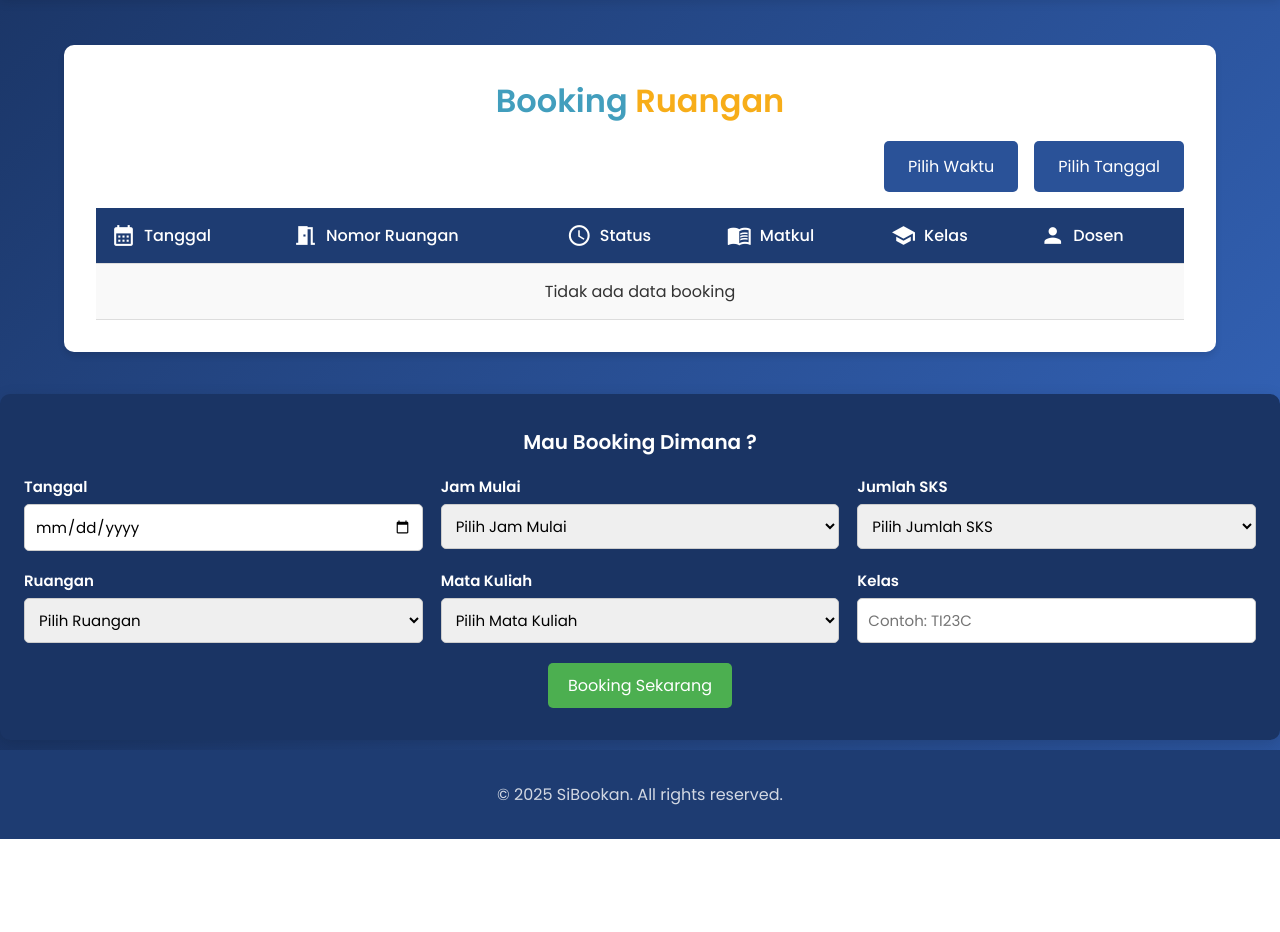
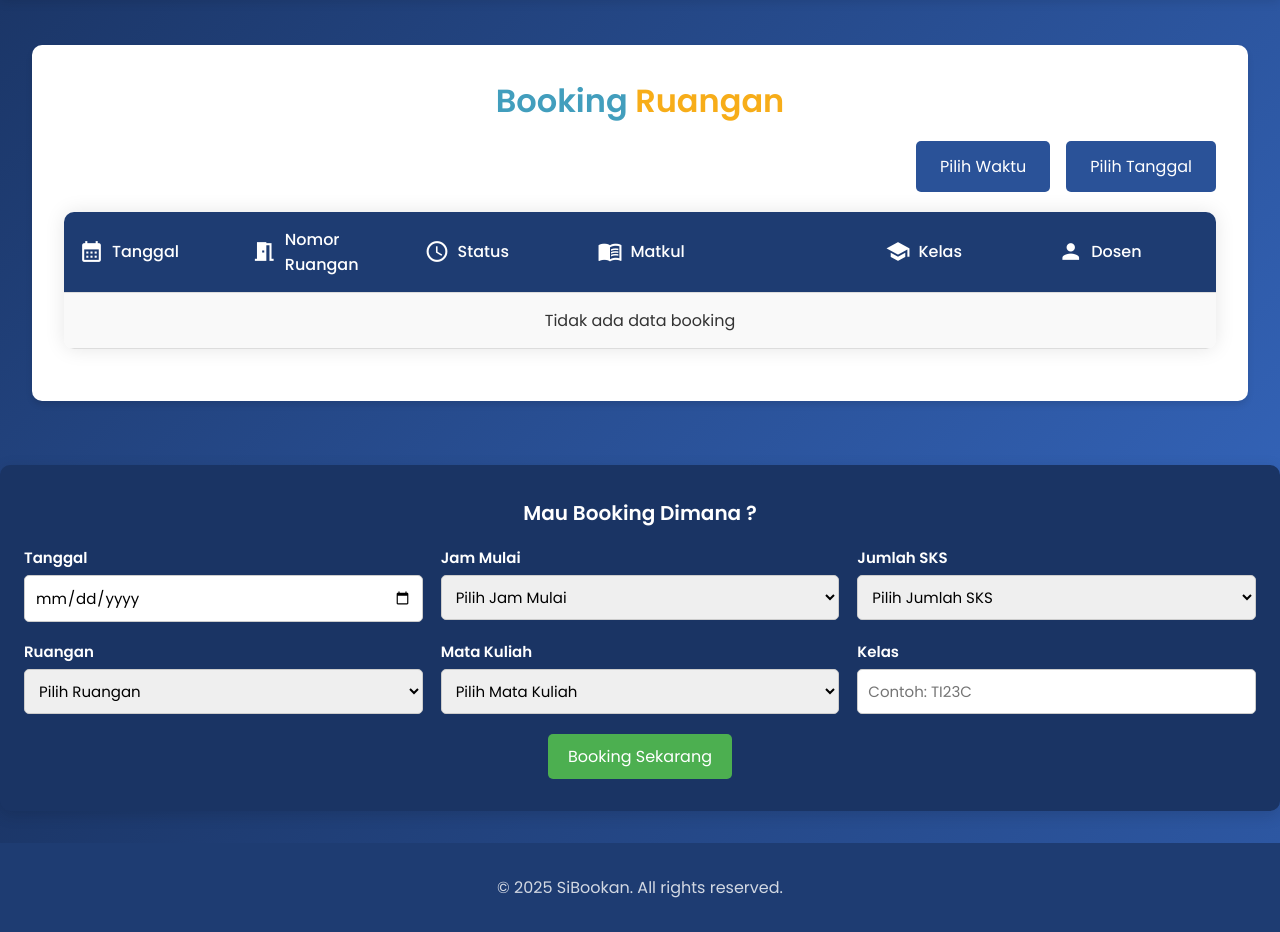
Before and after one commit to ZulhanF/SiBookan, a PHP site: page /home.php in a window 1280 px wide. Shown: the part 83-1015 px from the top of the page. Before the commit the page ends 922 px from the top, so only its background shows below. Run offline with PHP 8.4, Linux system fonts and the light colour scheme; the visitor is signed in with stand-in values (Sample User, id 1); data that the repository does not hold is empty; a stand-in replaces the project's code that opens the database connection.

Commit message:
Enhance CSS styles in daftarpj.php, home.php, and ruanganku.php for improved layout and responsiveness. Added margin and padding adjustments, updated background colors, and refined table structures for better visual consistency across pages.

```diff
--- a/home.php
+++ b/home.php
@@ -234,9 +234,9 @@ if ($_SERVER["REQUEST_METHOD"] == "POST" && isset($_POST['submit_booking'])) {
             border-radius: 10px;
             box-shadow: 0 4px 6px rgba(0, 0, 0, 0.1);
             margin-bottom: 2rem;
-            margin-left: auto;
-            margin-right: auto;
-            width: 90%;
+            margin-left: 2rem;
+            margin-right: 2rem;
+            max-width: 1500px;
         }
 
         h1 {
@@ -246,12 +246,14 @@ if ($_SERVER["REQUEST_METHOD"] == "POST" && isset($_POST['submit_booking'])) {
             color: #429ebd;
             text-align: center;
         }
-
         table {
+            background: #ffffff;
             width: 100%;
             border-collapse: collapse;
-            margin: 0 auto;
-            background: white;
+            border-radius: 10px;
+            overflow: hidden;
+            box-shadow: 0 0 20px rgba(0, 0, 0, 0.1);
+            margin: 20px 0;
         }
 
         th,
@@ -259,7 +261,7 @@ if ($_SERVER["REQUEST_METHOD"] == "POST" && isset($_POST['submit_booking'])) {
             padding: 15px;
             text-align: left;
             border-bottom: 1px solid #ddd;
-            white-space: nowrap;
+            word-wrap: break-word;
         }
 
         th {
@@ -304,8 +306,8 @@ if ($_SERVER["REQUEST_METHOD"] == "POST" && isset($_POST['submit_booking'])) {
 
         .Booking {
             width: 100%;
-            max-width: 1600px;
-            margin: 10px auto;
+            max-width: 1500px;
+            margin: 2rem auto;
             background-color: #1a3464;
             border-radius: 10px;
             padding: 32px 24px;
@@ -491,6 +493,14 @@ if ($_SERVER["REQUEST_METHOD"] == "POST" && isset($_POST['submit_booking'])) {
                 font-size: 12px;
             }
         }
+
+        /* Set column widths */
+        th:nth-child(1), td:nth-child(1) { width: 15%; } /* Tanggal */
+        th:nth-child(2), td:nth-child(2) { width: 15%; } /* Nomor Ruangan */
+        th:nth-child(3), td:nth-child(3) { width: 15%; } /* Status */
+        th:nth-child(4), td:nth-child(4) { width: 25%; } /* Matkul */
+        th:nth-child(5), td:nth-child(5) { width: 15%; } /* Kelas */
+        th:nth-child(6), td:nth-child(6) { width: 15%; } /* Dosen */
     </style>
 </head>
 
```
Also changed, not shown: daftarpj.php (+8 -7 lines), ruanganku.php (+6 -3 lines).
